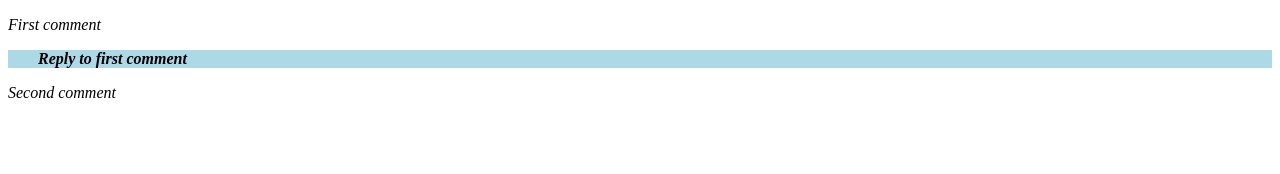
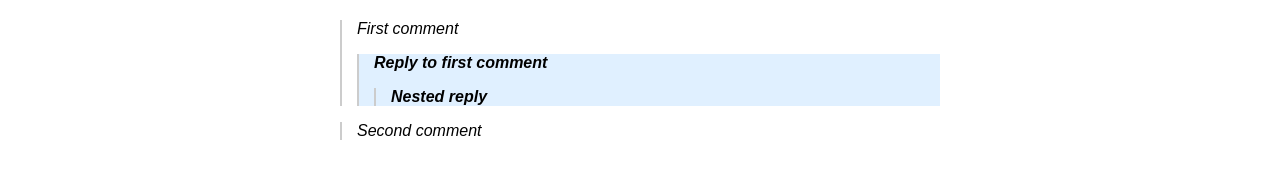
Before and after one commit to Prabhu-Acharya/JOVAC-Assignment, a plain HTML site: page Day4-Assignment/comments.html in a window 1280 px wide. Drawn offline with Linux system fonts and the light colour scheme.

Commit message:
Add Day4 nested comment HTML assignment

```diff
--- a/Day4-Assignment/comments.html
+++ b/Day4-Assignment/comments.html
@@ -4,17 +4,29 @@
     <meta charset="UTF-8">
     <title>Nested Comment Section</title>
     <style>
-        .comments .comment p {
+        body {
+            font-family: Arial, sans-serif;
+        }
+        .comments {
+            max-width: 600px;
+            margin: 20px auto;
+        }
+        .comment, .reply {
+            border-left: 2px solid #ccc;
+            padding-left: 15px;
+            margin: 10px 0;
+        }
+
+        .comment p {
             font-style: italic;
         }
 
         .reply {
-            background-color: lightblue;
+            background-color: #e0f0ff;
         }
 
         .reply p {
             font-weight: bold;
-            margin-left: 30px;
         }
     </style>
 </head>
@@ -24,6 +36,9 @@
             <p>First comment</p>
             <div class="reply">
                 <p>Reply to first comment</p>
+                <div class="reply">
+                    <p>Nested reply</p>
+                </div>
             </div>
         </div>
         <div class="comment">
```
